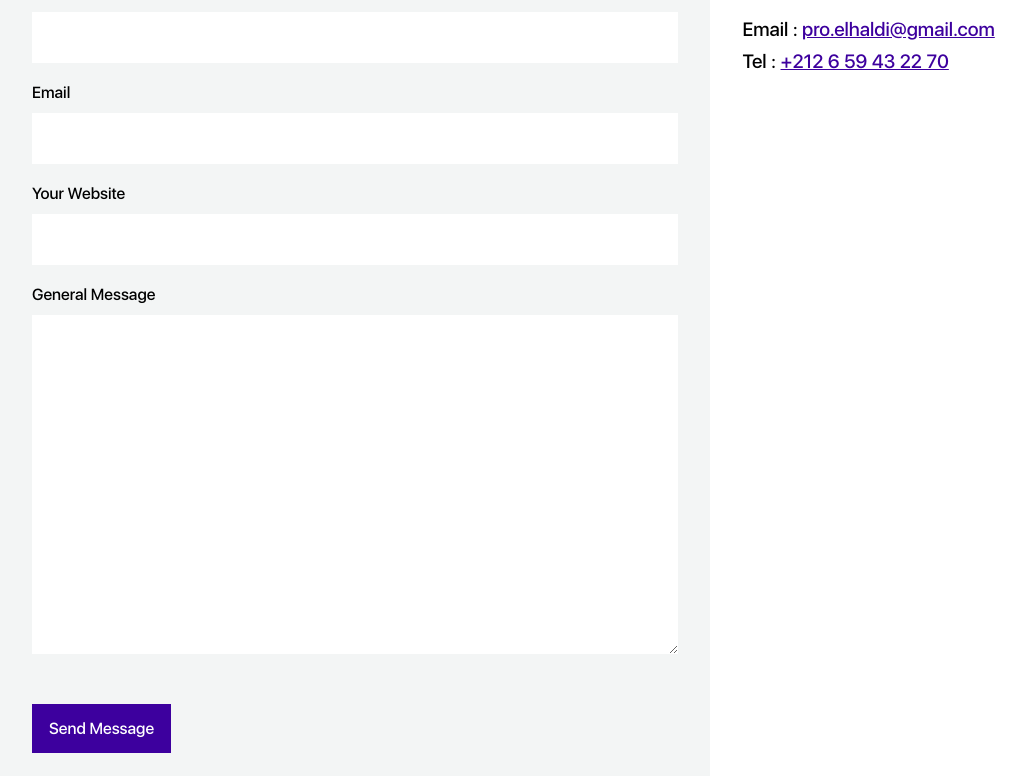
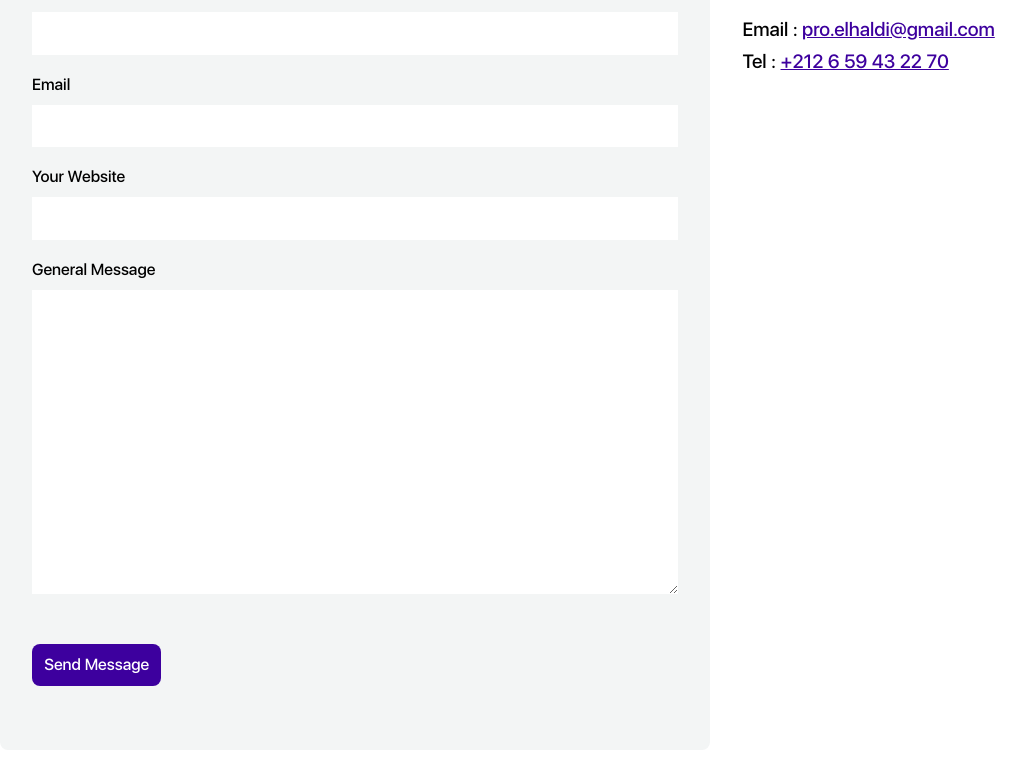
Before and after one commit to devkhaldi/portfolio, a React (Create React App) app: page /contact in a window 1280 px wide. Shown: the part 344-1120 px from the top of the page, without its empty margins (32-1057 px from the left). Built offline with nearby package versions, Linux system fonts and the light colour scheme.

Commit message:
fix contact form

```diff
--- a/src/contact/Contact.css
+++ b/src/contact/Contact.css
@@ -59,7 +59,7 @@
   color: var(--text-1);
   border: none;
   border-radius: 0;
-  padding: 1.6rem 1rem;
+  padding: 0.5rem 0.5rem;
   font-size: 1.2rem;
   box-shadow: none !important;
   position: relative;
@@ -77,8 +77,8 @@
 
 .contact-page .contact-content button {
   margin: 2rem 0;
-  padding: 0.7rem 1rem;
-  border-radius: 0;
+  padding: 0.5rem 0.7rem;
+  border-radius: 0.5rem;
   font-size: 1rem;
   color: white;
   background: var(--primary-color);
```
